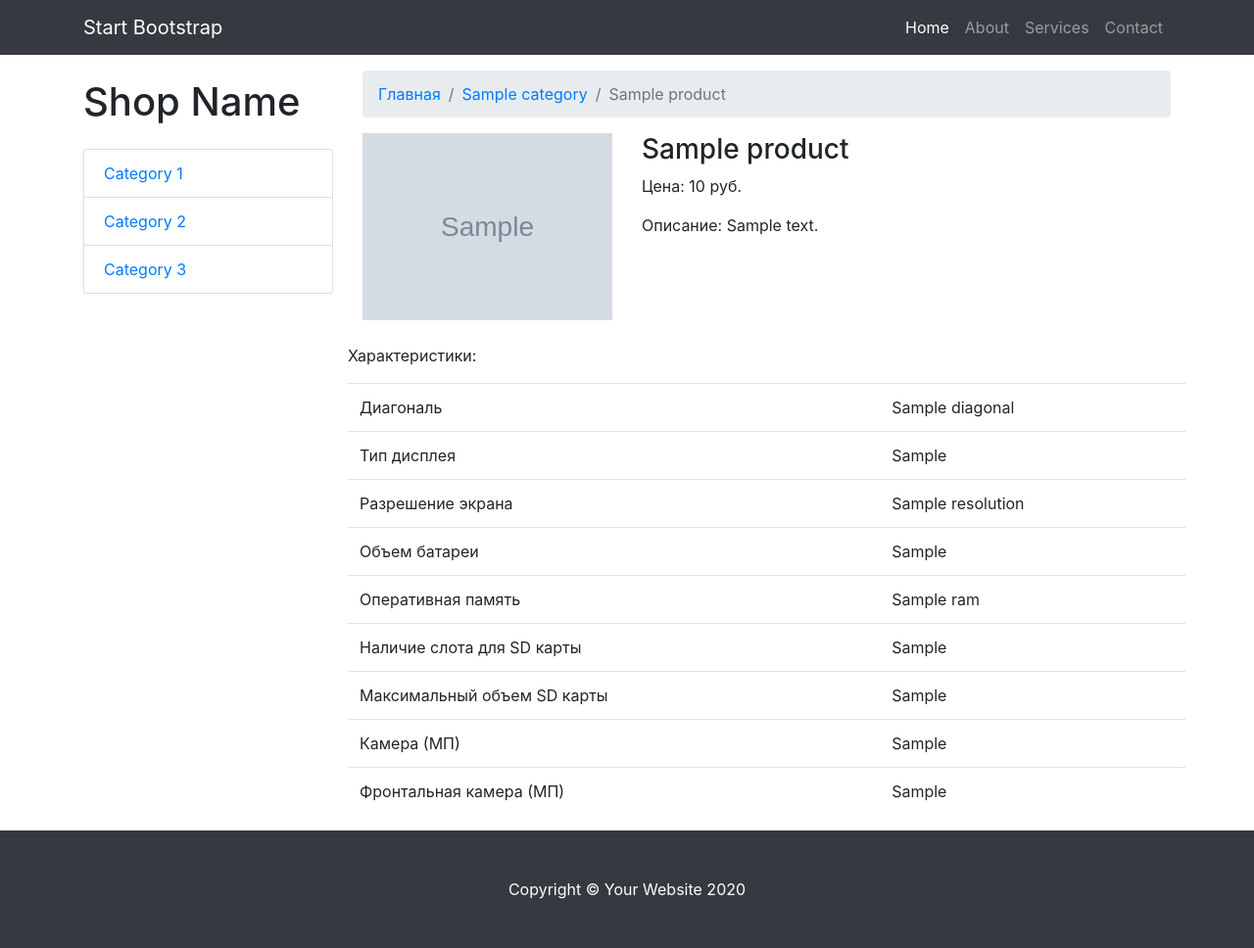
After one commit to EgorChueshkov/apple-market-website, a Django app: template shop/mainapp/templates/product_detail.html in a window 1280 px wide. The commit adds this page. Shown: the whole page at 98% size. Run offline with Django 3.2, Linux system fonts and the light colour scheme; the template is opened without the code that fills it: most values are stand-ins (such as "Sample title", 1, 10 or a date in 2020); grey boxes marked "Sample" are stand-in pictures.

Commit message:
add templates

```diff
--- a/shop/mainapp/templates/base.html
+++ b/shop/mainapp/templates/base.html
@@ -68,9 +68,8 @@
 
       </div>
       <!-- /.col-lg-3 -->
-
       <div class="col-lg-9">
-
+        {% block content %}
         <div id="carouselExampleIndicators" class="carousel slide my-4" data-ride="carousel">
           <ol class="carousel-indicators">
             <li data-target="#carouselExampleIndicators" data-slide-to="0" class="active"></li>
@@ -198,7 +197,7 @@
 
         </div>
         <!-- /.row -->
-
+      {% endblock content %}
       </div>
       <!-- /.col-lg-9 -->
 
--- /dev/null
+++ b/shop/mainapp/templates/product_detail.html
@@ -0,0 +1,30 @@
+{% extends 'base.html' %}
+
+{% block content %}
+<nav aria-label="breadcrumb" class="mt-3">
+  <ol class="breadcrumb">
+    <li class="breadcrumb-item"><a href="{% url 'base' %}">Главная</a></li>
+    <li class="breadcrumb-item"><a href="#">{{ product.category.name }}</a></li>
+    <li class="breadcrumb-item active" aria-current="page">{{ product.title }}</li>
+  </ol>
+</nav>
+<div class="row">
+    <div class="col-md-4">
+        <img src="{{ product.image.url }}" class="img-fluid">
+    </div>
+    <div class="col-md-8">
+        <h3>{{ product.title }}</h3>
+        <p>Цена: {{ product.price }} руб.</p>
+        <p>Описание: {{ product.description }}</p>
+    </div>
+    <p class="mt-4">Характеристики:</p>
+    {% if product.category.slug == 'notebooks'%}
+        {% include 'notebook_specification.html' %}
+    {% else %}
+        {% include 'smartphone_specification.html' %}
+    {% endif %}
+</div>
+
+
+
+{% endblock content %}
--- /dev/null
+++ b/shop/mainapp/templates/smartphone_specification.html
@@ -0,0 +1,40 @@
+<table class="table">
+  <tbody>
+    <tr>
+      <td>Диагональ</td>
+      <td>{{ product.diagonal }}</td>
+    </tr>
+    <tr>
+      <td>Тип дисплея</td>
+      <td>{{ product.display_type }}</td>
+    </tr>
+    <tr>
+      <td>Разрешение экрана</td>
+      <td>{{ product.resolution }}</td>
+    </tr>
+    <tr>
+      <td>Объем батареи</td>
+      <td>{{ product.accum_volume }}</td>
+    </tr>
+    <tr>
+      <td>Оперативная память</td>
+      <td>{{ product.ram }}</td>
+    </tr>
+    <tr>
+      <td>Наличие слота для SD карты</td>
+      <td>{{ product.sd }}</td>
+    </tr>
+    <tr>
+      <td>Максимальный объем SD карты</td>
+      <td>{{ product.sd_volume_max }}</td>
+    </tr>
+      <tr>
+      <td>Камера (МП)</td>
+      <td>{{ product.main_cam_mp }}</td>
+    </tr>
+      <tr>
+      <td>Фронтальная камера (МП)</td>
+      <td>{{ product.frontal_cam_mp }}</td>
+    </tr>
+  </tbody>
+</table>
--- a/shop/mainapp/urls.py
+++ b/shop/mainapp/urls.py
@@ -1,6 +1,7 @@
 from django.urls import path
-from .views import test_view
+from .views import test_view, ProductDetailView
 
 urlpatterns = [
     path('', test_view, name='base'),
+    path('products/<str:ct_model>/<str:slug>/', ProductDetailView.as_view(), name='product_detail')
 ]
```
Also changed, not shown: shop/mainapp/admin.py (+22 -18 lines), shop/mainapp/models.py (+46 -0 lines), shop/mainapp/templates/notebook_specification.html (added, +28 -0 lines), shop/mainapp/views.py (+20 -0 lines).
